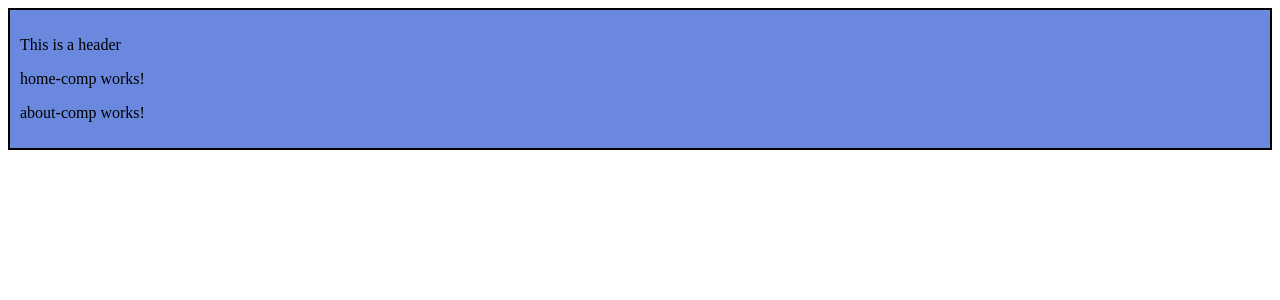
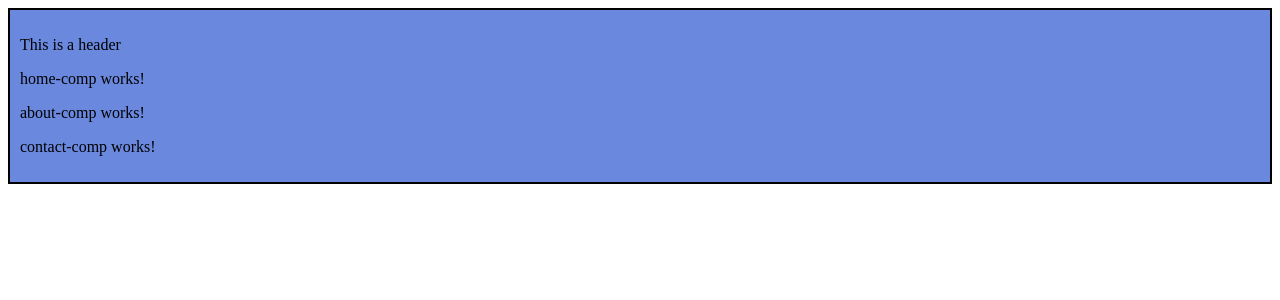
Before and after one commit to ks9927/my-test-app, an Angular app in the folder testing-app/: page / in a window 1280 px wide. Shown: the top 300 px of the page. Built offline with nearby package versions, Linux system fonts and the light colour scheme.

Commit message:
created contact comp and added to page

```diff
--- /dev/null
+++ b/testing-app/src/app/contact-comp/contact-comp.html
@@ -0,0 +1 @@
+<p>contact-comp works!</p>
--- a/testing-app/src/app/header/header.html
+++ b/testing-app/src/app/header/header.html
@@ -2,4 +2,5 @@
     <p>This is a header</p>
     <app-home-comp></app-home-comp>
     <app-about-comp></app-about-comp>
+    <app-contact-comp></app-contact-comp>
 </header>
--- a/testing-app/src/app/header/header.ts
+++ b/testing-app/src/app/header/header.ts
@@ -1,9 +1,11 @@
 import { Component } from '@angular/core';
 import { HomeComp } from '../home-comp/home-comp';
 import { AboutComp } from '../about-comp/about-comp';
+import { ContactComp } from '../contact-comp/contact-comp';
 @Component({
   selector: 'app-header',
-  imports: [HomeComp, AboutComp],
+  standalone: true,
+  imports: [HomeComp, AboutComp, ContactComp],
   templateUrl: './header.html',
   styleUrl: './header.css',
 })
```
Also changed, not shown: testing-app/src/app/contact-comp/contact-comp.ts (added, +11 -0 lines), testing-app/src/app/contact-comp/contact-comp.css (added), 1 other file (tests, documents, lock files or other folders).
